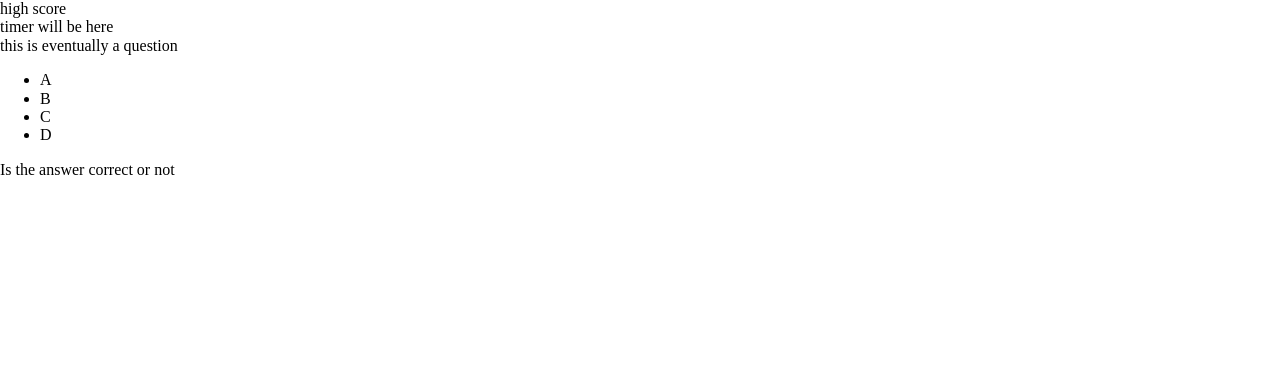
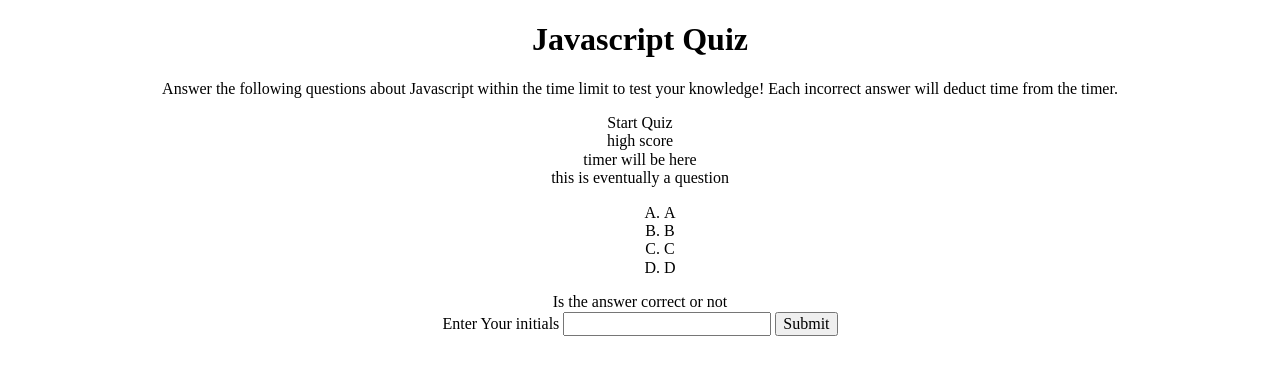
Before and after one commit to Osmilliardo/popQuiz, a plain HTML site: page index.html in a window 1280 px wide. Drawn offline with Linux system fonts and the light colour scheme; files that its build step writes are made by us from their sources; files whose address does not match are found by name.

Commit message:
created form for the high score inputs

```diff
--- a/assets/style.css
+++ b/assets/style.css
@@ -0,0 +1,7 @@
+body {
+    text-align: center;
+}
+
+ol {
+    list-style: upper-alpha inside;
+}
--- a/index.html
+++ b/index.html
@@ -3,24 +3,39 @@
 <head>
     <meta charset="UTF-8">
     <meta name="viewport" content="width=device-width, initial-scale=1.0">
-    <link rel="stylesheet" type="text/css" href="./assets/css/normalize.css" />
-    <link rel="stylesheet" type="text/css" href="./assets/css/style.css" />
+    <link rel="stylesheet" type="text/css" href="./assets/normalize.css" />
+    <link rel="stylesheet" type="text/css" href="./assets/style.css" />
     <title>Javascript Quiz</title>
 </head>
 <body>
-    <header>
+    <main>
+        <section class="startScreen">
+            <h1>Javascript Quiz</h1>
+            <p>Answer the following questions about Javascript within the time limit to test your knowledge! Each incorrect answer will deduct time from the timer.</p>
+            <div id="startBtn">Start Quiz</div>
+        </section>
+
+        <section class="testCards">
             <div class="headEL" id="highScore">high score</div>
             <div class="headEL" id="timer">timer will be here</div>
-    </header>
-    <main>
             <div id="questionCard">this is eventually a question</div>
-        <ul id="answerList">
+            <ol id="answerList">
                 <li id="answerA">A</li>
                 <li id="answerB">B</li>
                 <li id="answerC">C</li>
                 <li id="answerD">D</li>
-        </ul>
+            </ol>
             <div id="answerCondition">Is the answer correct or not</div>
+        </section>
+
+        <section class="testOver">
+            <form action="#highScoreTable">
+                <label for="initials">Enter Your initials</label>
+                <input type="text" id="initials" name="initials">
+                <input type="submit" value="Submit">
+            </form>
+        </section>
+        <section class="highScoreTable"></section>
     </main>
 
     <script type="text/javascript" src="assets/js/script.js"></script>
```
Lines whose indentation alone changed are shown as unchanged.
